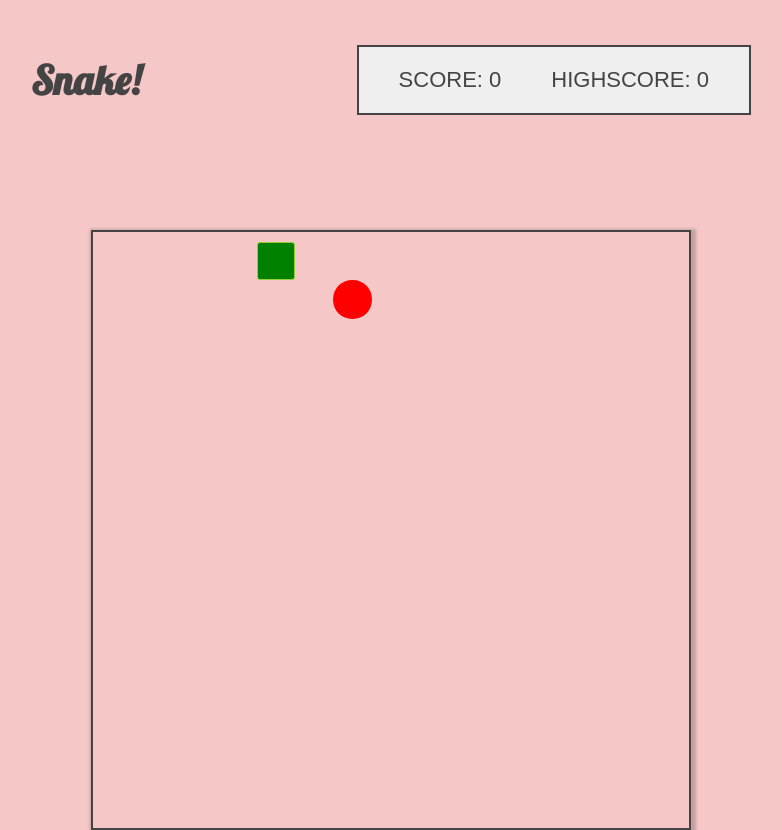
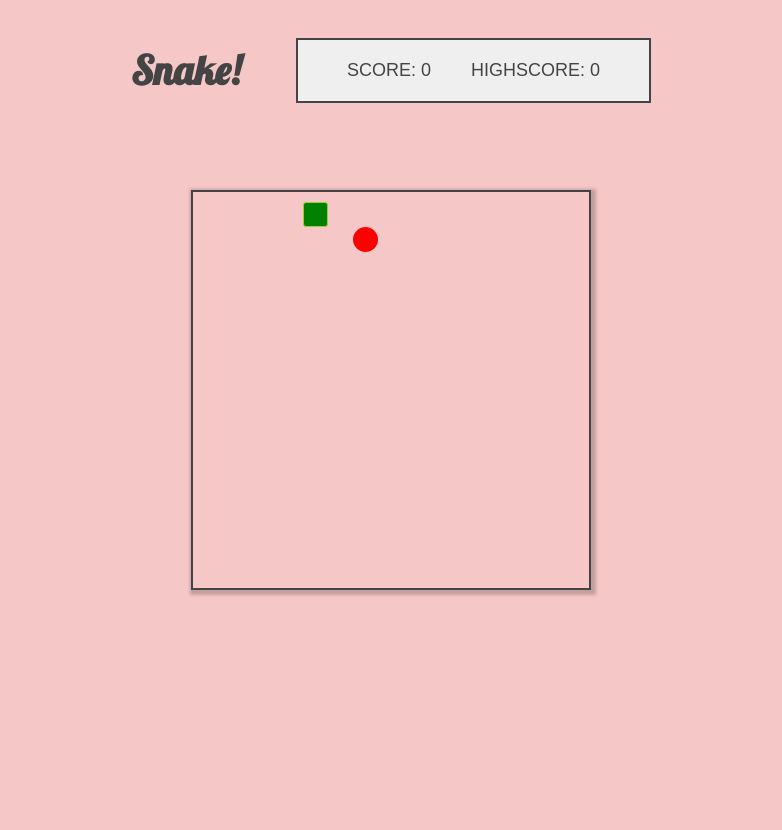
Before and after one commit to Rhys-Morris/js-snake, a website with bundled scripts: page index.html in a window 1280 px wide. Shown: the whole page, without its empty margins (249-1031 px from the left). After the commit the page ends 800 px from the top, so only its background shows below. Built offline with nearby package versions, Linux system fonts and the light colour scheme.

Commit message:
Reduced font sizes and padding

```diff
--- a/stylesheets/components.scss
+++ b/stylesheets/components.scss
@@ -3,7 +3,7 @@ main {
   flex-direction: column;
   justify-content: center;
   align-items: center;
-  width: 80rem;
+  width: 60rem;
 }
 
 .game {
@@ -13,15 +13,15 @@ main {
   width: 90%;
   flex-direction: column;
   margin: 0 5%;
-  margin-top: 10rem;
+  margin-top: 8rem;
 }
 
 .game-grid {
   display: grid;
   grid-template-rows: repeat(var(--rows), 1fr);
   grid-template-columns: 1fr;
-  width: 60rem;
-  height: 60rem;
+  width: 40rem;
+  height: 40rem;
   border: 2px solid #444;
   box-shadow: 2px 2px 3px 3px rgba(0, 0, 0, 0.2);
   padding: 1rem;
@@ -60,7 +60,7 @@ main {
 }
 
 .header {
-  height: 10rem;
+  height: 8rem;
   width: 100%;
   background-color: #f5c7c7;
   padding: 1rem 4rem;
@@ -81,12 +81,12 @@ main {
     text-transform: uppercase;
     border: 2px solid #444;
     background-color: #efefef;
-    padding: 2rem 4rem;
+    padding: 2rem 3.5em;
     & > * {
       &:first-child {
-        margin-right: 5rem;
+        margin-right: 4rem;
       }
-      font-size: 2.2rem;
+      font-size: 1.8rem;
     }
   }
 }
```
Also changed, not shown: style.css.
